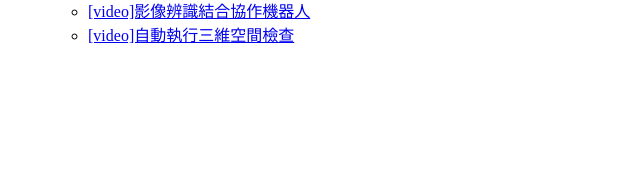
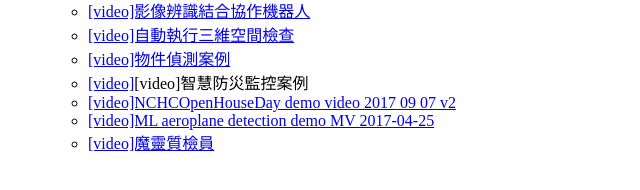
Before and after one commit to vscv/vscv.github.io, a plain HTML site: page index.html in a window 1280 px wide. Shown: the part 194-384 px from the top of the page, without its empty margins (0-640 px from the left). Drawn offline with Linux system fonts and the light colour scheme.

Commit message:
Update index.html

```diff
--- a/index.html
+++ b/index.html
@@ -15,6 +15,15 @@
 								<li><a href="https://vscv.github.io/apply_twcc_to_solve_surface_inspection/" target="_blank">TWCC@Inspection Slides</a></li>
 								<li><a href="https://www.youtube.com/watch?v=pKIff6Hwk1Q" target="_blank"> [video]影像辨識結合協作機器人</a></li>
 								<li><a href="https://www.youtube.com/watch?v=sTLTBUdeIAg" target="_blank">[video]自動執行三維空間檢查</a></li>
+
+								<li><a href="https://www.youtube.com/watch?v=uqq-LOXIbPU" target="_blank">[video]物件偵測案例</a></li>
+								<li><a href="https://www.youtube.com/watch?v=a4AZDO4Ok6I" target="_blank">[video]</a>[video]智慧防災監控案例</li>
+
+
+								<li><a href="https://www.youtube.com/watch?v=A6ypSQgaSok" target="_blank">[video]NCHCOpenHouseDay demo video 2017 09 07 v2</a></li>
+
+								<li><a href="https://www.youtube.com/watch?v=bq49cB_M8Rk" target="_blank">[video]ML aeroplane detection demo MV 2017-04-25</a></li>
+								<li><a href="https://www.youtube.com/watch?v=I_hSUzMB6Y0" target="_blank">[video]魔靈質檢員</a></li>
 							</ul>
 						</ul>
 					</div>
```
